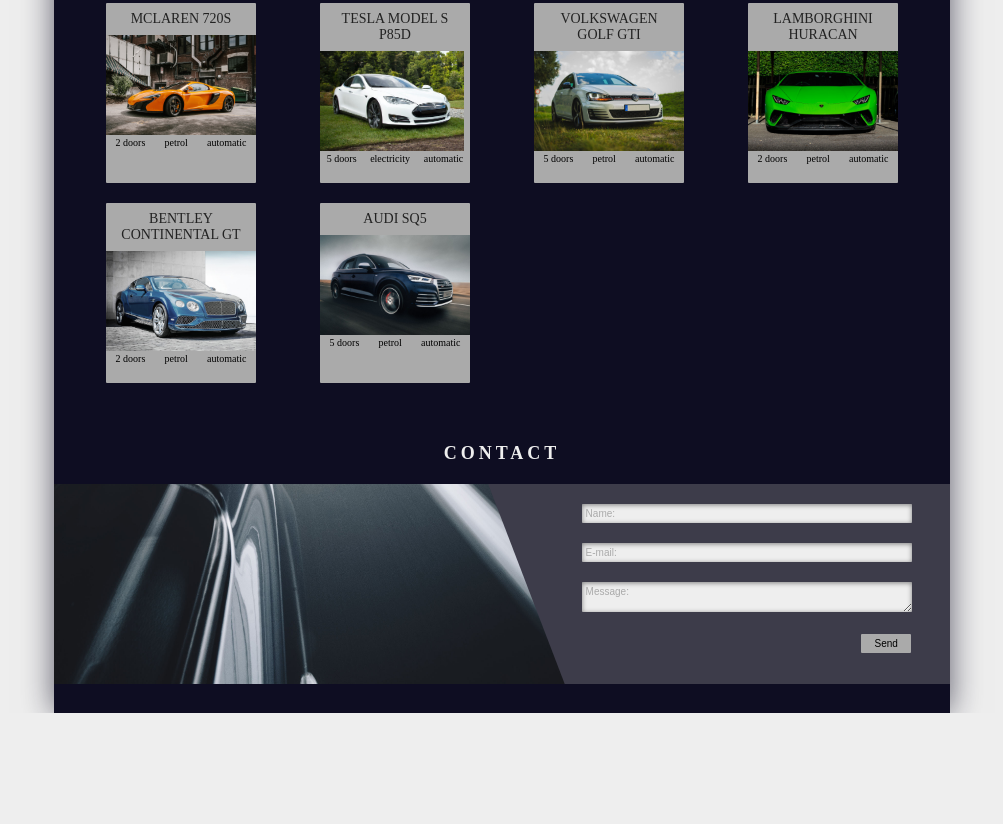
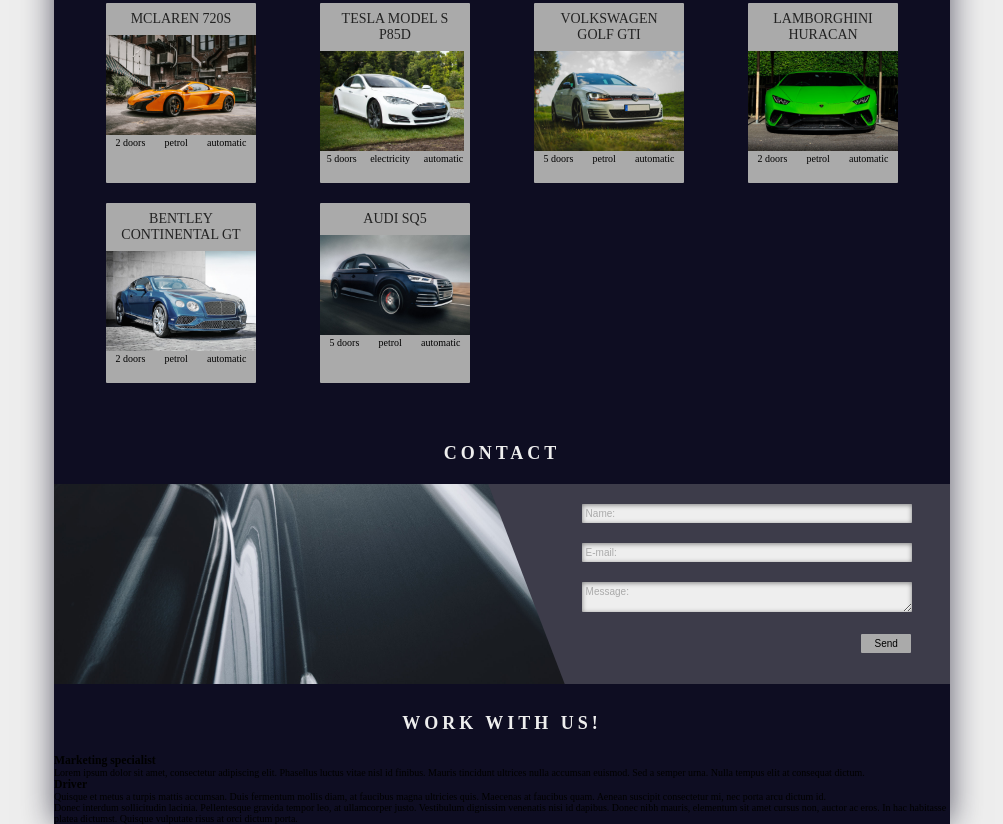
Before and after one commit to JohnyMielony07/Renton, a website: page index.html in a window 1280 px wide. Shown: the part 345-1169 px from the top of the page, without its empty margins (138-1141 px from the left). Before the commit the page ends 1058 px from the top, so only its background shows below. Drawn offline with Linux system fonts and the light colour scheme.

Commit message:
Add job offers

```diff
--- a/index.html
+++ b/index.html
@@ -312,6 +312,42 @@
                     </div>
                 </div>
             </section>
+            <section class="careers">
+                <h2 class="heading-2">Work with us!</h2>
+                <div class="jobs__content">
+                    <div class="jobs__list">
+                        <div class="jobs__item">
+                            <h3 class="jobs__title">Marketing specialist</h3>
+                            <p class="jobs__detail">
+                                Lorem ipsum dolor sit amet, consectetur adipiscing elit.
+                                Phasellus luctus vitae nisl id finibus. Mauris tincidunt ultrices nulla accumsan
+                                euismod.
+                                Sed a semper urna. Nulla tempus elit at consequat dictum.
+                            </p>
+                        </div>
+                        <div class="jobs__item">
+                            <h3 class="jobs__title">Driver</h3>
+                            <p class="jobs__detail">
+                                Quisque et metus a turpis mattis accumsan. Duis fermentum mollis diam,
+                                at faucibus magna ultricies quis. Maecenas at faucibus quam. Aenean suscipit
+                                consectetur mi,
+                                nec porta arcu dictum id.
+                            </p>
+                        </div>
+                    </div>
+
+                    <div class="jobs__desc">
+                        <p>
+                            Donec interdum sollicitudin lacinia. Pellentesque gravida tempor leo,
+                            at ullamcorper justo. Vestibulum dignissim venenatis nisi id dapibus. Donec nibh mauris,
+                            elementum sit amet cursus non, auctor ac eros. In hac habitasse platea dictumst.
+                            Quisque vulputate risus at orci dictum porta.
+                        </p>
+                    </div>
+
+                </div>
+
+            </section>
         </main>
     </div>
 </body>
```
